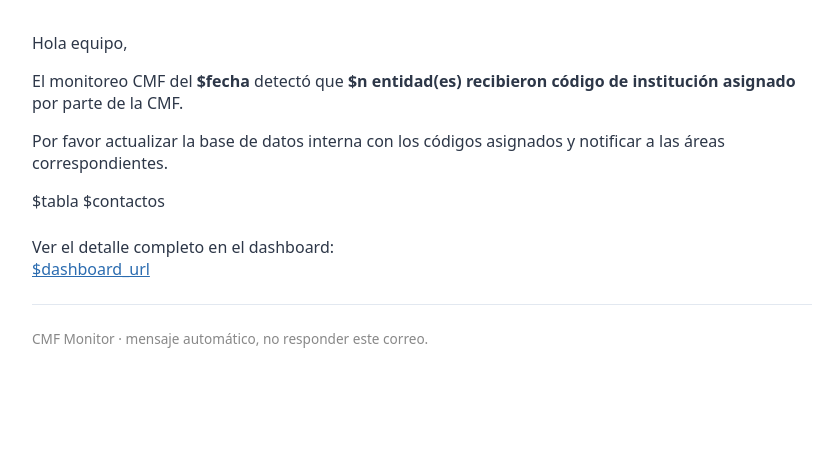
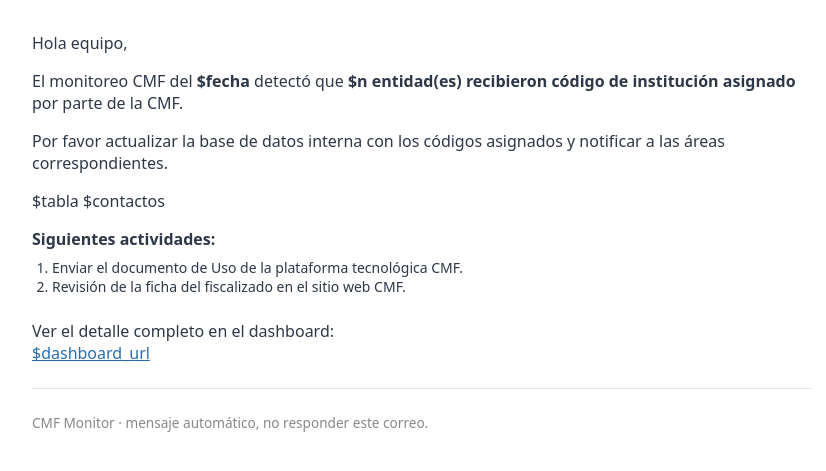
Before and after one commit to jccamus/cmf-monitor, a Python web app: template templates/mail_asignados.html in a window 1280 px wide. Shown: the top 471 px of the page, without its empty margins (218-1044 px from the left). Run offline with Jinja, Linux system fonts and the light colour scheme; the template is opened without the code that fills it, so the values that code supplies are empty.

Commit message:
Diferenciar el contenido de los dos correos
- mail_nuevas.{html,txt}: se quita el bloque "Contactos disponibles"
  del cuerpo del correo. La columna Email de contacto se mantiene en
  la tabla porque el dato sigue siendo util a nivel de fila.

- mail_asignados.{html,txt}: ademas del bloque "Contactos disponibles",
  ahora incluye una seccion "Siguientes actividades:" con dos items
  estaticos como recordatorio operativo:
    1. Enviar el documento de Uso de la plataforma tecnologica CMF.
    2. Revision de la ficha del fiscalizado en el sitio web CMF.

El texto de "Siguientes actividades" vive en el template, no en el
codigo, asi que se edita sin tocar Python si cambia el procedimiento.

Co-Authored-By: Claude Opus 4.7 <noreply@anthropic.com>

```diff
--- a/templates/mail_asignados.html
+++ b/templates/mail_asignados.html
@@ -16,6 +16,12 @@ $tabla
 
 $contactos
 
+<p style="margin:16px 0 8px"><strong>Siguientes actividades:</strong></p>
+<ol style="margin:0 0 16px;padding-left:20px;font-size:14px">
+  <li>Enviar el documento de Uso de la plataforma tecnológica CMF.</li>
+  <li>Revisión de la ficha del fiscalizado en el sitio web CMF.</li>
+</ol>
+
 <p style="margin-top:24px">
   Ver el detalle completo en el dashboard:<br>
   <a href="$dashboard_url" style="color:#2b6cb0">$dashboard_url</a>
--- a/templates/mail_asignados.txt
+++ b/templates/mail_asignados.txt
@@ -10,6 +10,10 @@ $tabla
 
 $contactos
 
+Siguientes actividades:
+  1. Enviar el documento de Uso de la plataforma tecnológica CMF.
+  2. Revisión de la ficha del fiscalizado en el sitio web CMF.
+
 Ver el detalle completo en el dashboard:
   $dashboard_url
 
--- a/templates/mail_nuevas.html
+++ b/templates/mail_nuevas.html
@@ -14,8 +14,6 @@ les asignan el código. Plazo sugerido: <strong>3 días hábiles</strong>.</p>
 
 $tabla
 
-$contactos
-
 <p style="margin-top:24px">
   Ver el detalle completo en el dashboard:<br>
   <a href="$dashboard_url" style="color:#2b6cb0">$dashboard_url</a>
--- a/templates/mail_nuevas.txt
+++ b/templates/mail_nuevas.txt
@@ -8,8 +8,6 @@ asignan el código. Plazo sugerido: 3 días hábiles.
 
 $tabla
 
-$contactos
-
 Ver el detalle completo en el dashboard:
   $dashboard_url
 
```
